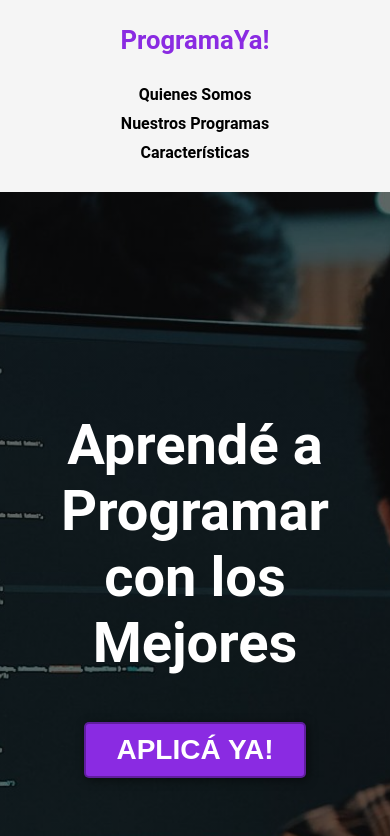
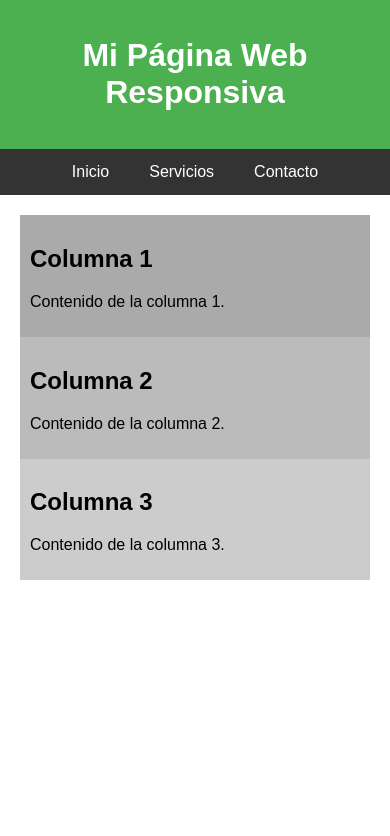
Before and after one commit to aleh07/modeloporfolio-.github.io, a plain HTML site: page index.html in a window 390 px wide. Shown: the top 836 px of the page. Drawn offline with Linux system fonts and the light colour scheme.

Commit message:
cambie el codigo index.html

```diff
--- a/index.html
+++ b/index.html
@@ -1,80 +1,82 @@
 <!DOCTYPE html>
-<html lang="en">
+<html lang="es">
 <head>
-    <title>ProgramaYa!</title>
-    <link rel="stylesheet" href="index.css">
+    <meta charset="UTF-8">
+    <meta name="viewport" content="width=device-width, initial-scale=1.0">
+    <title>Página Web Responsiva</title>
+    <style>
+        body {
+            font-family: Arial, sans-serif;
+            margin: 0;
+            padding: 0;
+        }
+        header {
+            background-color: #4CAF50;
+            color: white;
+            text-align: center;
+            padding: 1em 0;
+        }
+        nav {
+            display: flex;
+            justify-content: center;
+            background-color: #333;
+        }
+        nav a {
+            color: white;
+            padding: 14px 20px;
+            text-decoration: none;
+            text-align: center;
+        }
+        nav a:hover {
+            background-color: #ddd;
+            color: black;
+        }
+        .container {
+            padding: 20px;
+        }
+        .row {
+            display: flex;
+            flex-wrap: wrap;
+        }
+        .column {
+            flex: 1;
+            padding: 10px;
+        }
+        @media (max-width: 600px) {
+            nav a {
+                display: block;
+                text-align: left;
+            }
+            .column {
+                flex: 100%;
+            }
+        }
+    </style>
 </head>
 <body>
     <header>
-        <div class="container">
-            <p class="logo">ProgramaYa!</p>
-            <nav>
-                <a href="#somos-proya">Quienes Somos</a>
-                <a href="#nuestros-programas">Nuestros Programas</a>
-                <a href="#caracteristicas">Características</a>
-            </nav>
-        </div>
+        <h1>Mi Página Web Responsiva</h1>
     </header>
-
-    <section id="hero">
-        <h1>Aprendé a Programar <br>con los Mejores</h1>
-        <button>APLICÁ YA!</button>
-    </section>
-
-    <section id="somos-proya">
-        <div class="container">
-            <div class="img-container"></div>
-            <div class="texto">
-
-                <h2>Somos <span class="color-acento">ProgramaYa!</span></h2>
-                <p>Lorem ipsum dolor sit amet consectetur adipisicing elit. Suscipit veritatis a autem sed dignissimos commodi, voluptas incidunt voluptatibus cum, quia neque nulla consequatur laborum accusamus, perspiciatis odio nemo minus vel!</p>
+    <nav>
+        <a href="#">Inicio</a>
+        <a href="#">Servicios</a>
+        <a href="#">Contacto</a>
+    </nav>
+    <div class="container">
+        <div class="row">
+            <div class="column" style="background-color:#aaa;">
+                <h2>Columna 1</h2>
+                <p>Contenido de la columna 1.</p>
+            </div>
+            <div class="column" style="background-color:#bbb;">
+                <h2>Columna 2</h2>
+                <p>Contenido de la columna 2.</p>
+            </div>
+            <div class="column" style="background-color:#ccc;">
+                <h2>Columna 3</h2>
+                <p>Contenido de la columna 3.</p>
             </div>
         </div>
-    </section>
-
-    <section id="nuestros-programas">
-        <div class="container">
-            <h2>Nuestros Programas</h2>
-            <div class="programas">
-                <div class="carta">
-                    <h3>Programador Front-end</h3>
-                    <p>Lorem ipsum dolor sit amet consectetur adipisicing elit. Nesciunt vero corporis incidunt saepe qui commodi quasi neque veniam quam, aspernatur est beatae maxime animi sed reiciendis mollitia ducimus veritatis repellendus?</p>
-                    <button>+ Info</button>
-                </div>
-                <div class="carta">
-                    <h3>Programador Full-Stack</h3>
-                    <p>Lorem ipsum dolor sit amet consectetur adipisicing elit. Nesciunt vero corporis incidunt saepe qui commodi quasi neque veniam quam, aspernatur est beatae maxime animi sed reiciendis mollitia ducimus veritatis repellendus?</p>
-                    <button>+ Info</button>
-                </div>
-                <div class="carta">
-                    <h3>Programador Python</h3>
-                    <p>Lorem ipsum dolor sit amet consectetur adipisicing elit. Nesciunt vero corporis incidunt saepe qui commodi quasi neque veniam quam, aspernatur est beatae maxime animi sed reiciendis mollitia ducimus veritatis repellendus?</p>
-                    <button>+ Info</button>
-                </div>
-            </div>
-        </div>
-    </section>
-
-    <section id="caracteristicas">
-        <div class="container">
-            <ul>
-                <li>✔️ 100% online</li>
-                <li>✔️ Flexibilidad de horarios</li>
-                <li>✔️ Soporte 1:1</li>
-                <li>✔️ Asistencia financiera</li>
-            </ul>
-        </div>
-    </section>
-
-    <section id="final">
-        <h2>Listo para programar?</h2>
-        <button>APLICÁ YA!</button>
-    </section>
-
-    <footer>
-        <div class="container">
-            <p>&copy; ProgramaYa 2021</p>
-        </div>
-    </footer>
+    </div>
 </body>
 </html>
```
